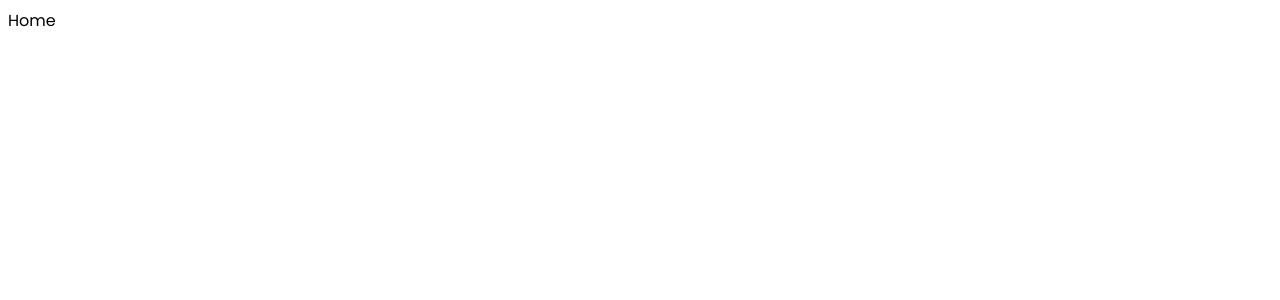
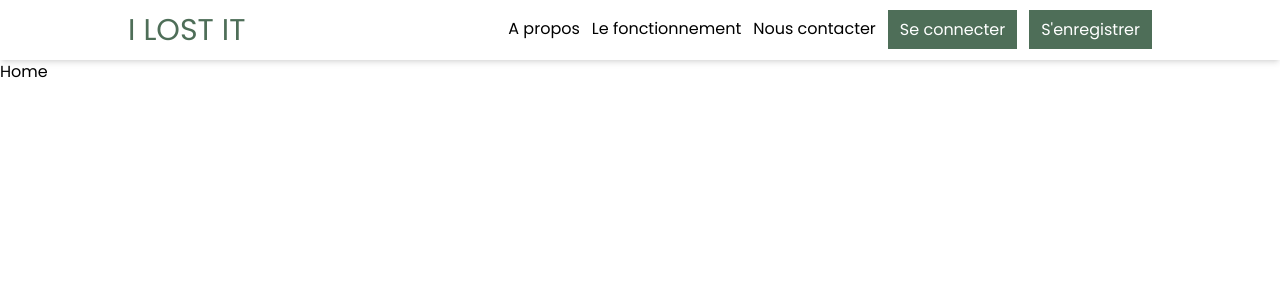
Before and after one commit to diogof648-dev/dds_ilostit, a Next.js app: page / in a window 1280 px wide. Shown: the top 300 px of the page. Built offline with nearby package versions, Linux system fonts and the light colour scheme.

Commit message:
Add Navbar component to the website layout

```diff
--- a/src/app/layout.tsx
+++ b/src/app/layout.tsx
@@ -1,5 +1,7 @@
 import type { Metadata } from "next"
 import { Poppins } from "next/font/google"
+import Navbar from "@/components/Navbar"
+import "@/styles/main.css"
 
 const poppins = Poppins({
   weight: "400",
@@ -20,6 +22,7 @@ const RootLayout = ({
   return (
     <html lang="fr">
       <body className={poppins.className}>
+        <Navbar/>
         {children}
       </body>
     </html>
```
